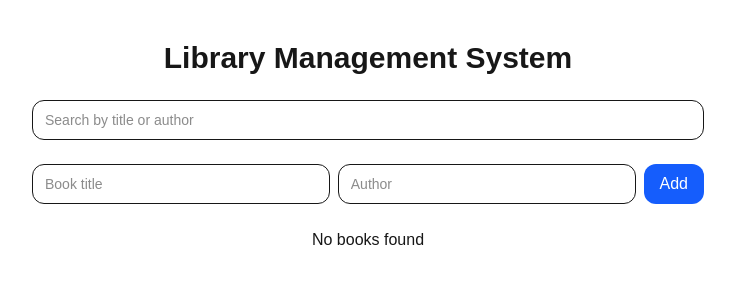
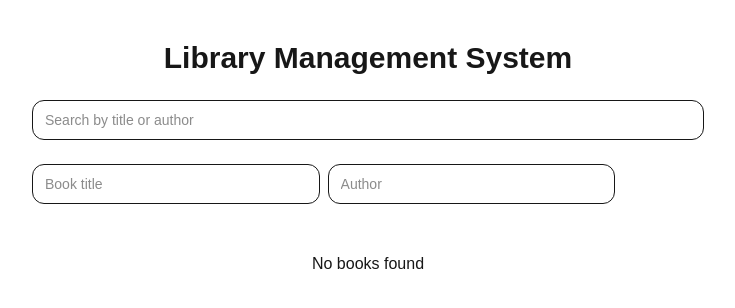
Before and after one commit to Sylvester-Stanley/24bda70327-3b-sylvester-stanley, a Next.js app: page / in a window 1280 px wide. Shown: the top 308 px of the page, without its empty margins (272-1007 px from the left). Built offline with nearby package versions, Linux system fonts and the light colour scheme.

Commit message:
Refactor LibraryButton to use Button component

```diff
--- a/components/library-button.tsx
+++ b/components/library-button.tsx
@@ -1,22 +1,11 @@
 "use client";
 
-import LibraryButtonWrapper from "@/components/ui/button";
-import { ReactNode } from "react";
+import Button from "@/components/ui/button";
 
-type LibraryButtonProps = {
-  children: ReactNode;
-  variant?: string;
-  onClick?: () => void;
-};
-
-export default function LibraryButton({
-  children,
-  variant,
-  onClick,
-}: LibraryButtonProps) {
+export default function LibraryButton() {
   return (
-    <LibraryButtonWrapper onClick={onClick} variant={variant}>
-      {children}
-    </LibraryButtonWrapper>
+    <Button>
+      Add to Library
+    </Button>
   );
 }
```
